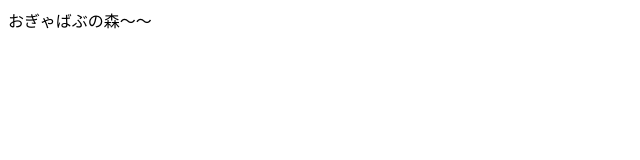
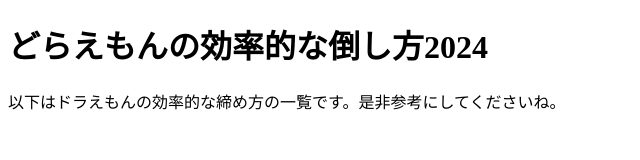
Before and after one commit to tatsu0731/git_practice, a plain HTML site: page index.html in a window 1280 px wide. Shown: the whole page, without its empty margins (0-640 px from the left). Drawn offline with Linux system fonts and the light colour scheme.

Commit message:
header, main , footerタグを追加

```diff
--- a/index.html
+++ b/index.html
@@ -6,6 +6,11 @@
  <title>Document</title>
 </head>
 <body>
- おぎゃばぶの森～～
+ <header></header>
+ <main>
+  <h1>どらえもんの効率的な倒し方2024</h1>
+  <p>以下はドラえもんの効率的な締め方の一覧です。是非参考にしてくださいね。</p>
+ </main>
+ <footer></footer>
 </body>
 </html>
```
